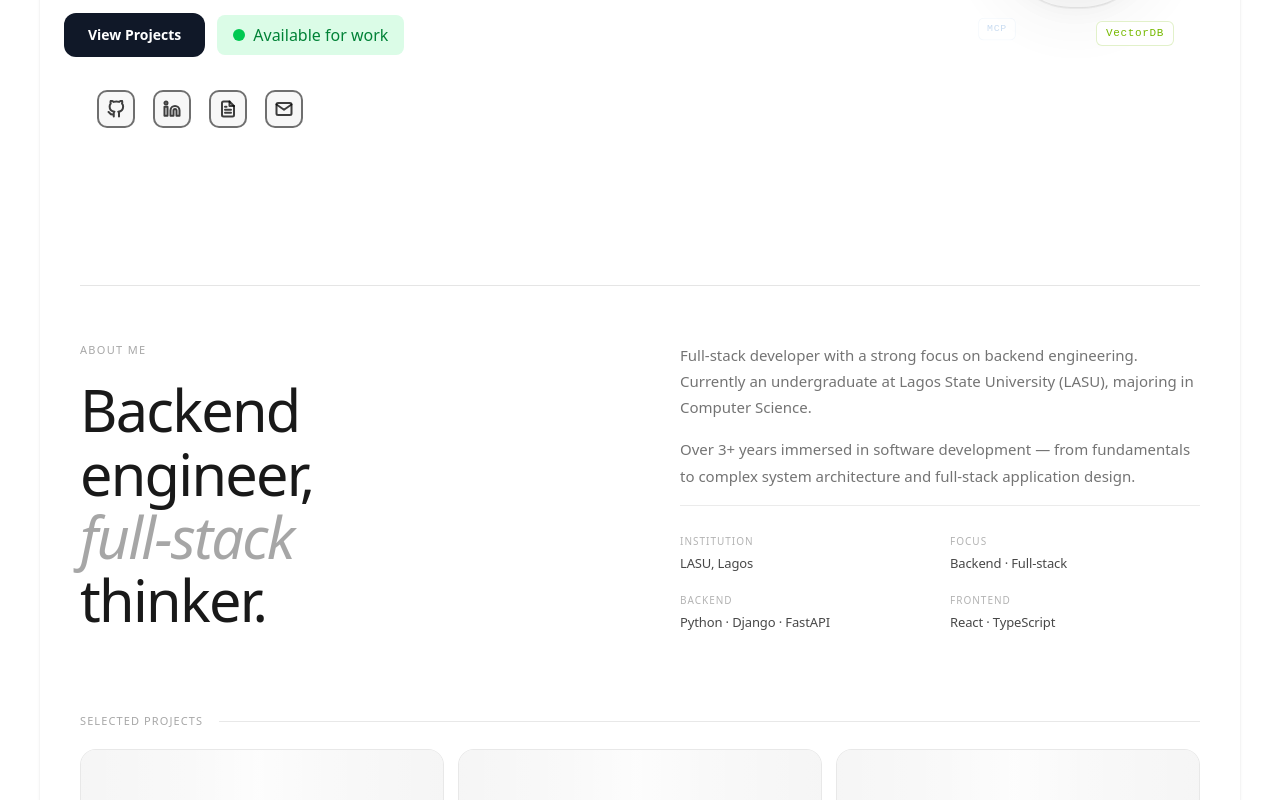
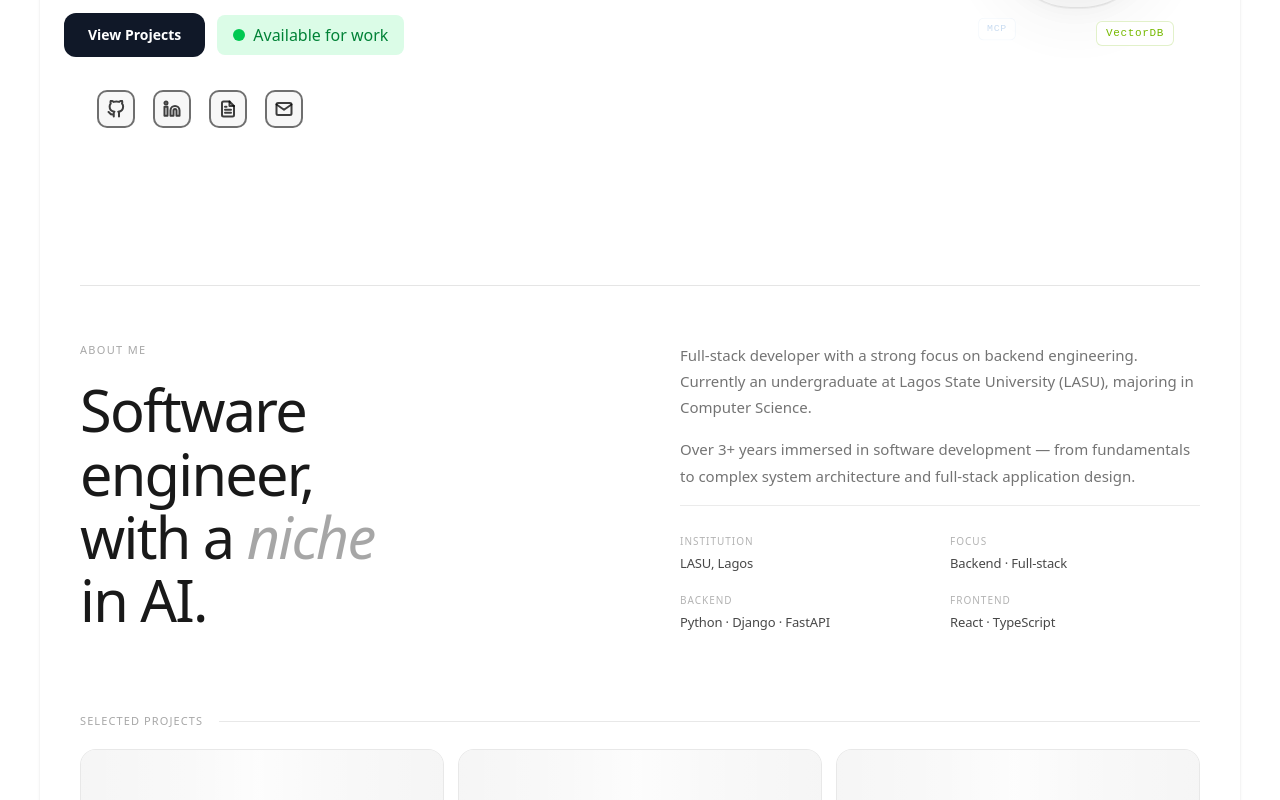
Before and after one commit to Dahmie87/portfolioIn3d, a React (Vite) app: page / in a window 1280 px wide. Shown: the part 472-1272 px from the top of the page. Built offline with nearby package versions, Linux system fonts and the light colour scheme.

Commit message:
chore: add new about  me hero text

```diff
--- a/src/components/concept3.tsx
+++ b/src/components/concept3.tsx
@@ -241,7 +241,7 @@ export default function ConceptC() {
         <div>
           <p className="cc-eyebrow">About me</p>
           <h2 className="cc-heading">
-            Backend<br />engineer,<br /><em>full-stack</em><br />thinker.
+            Software<br />engineer,<br />with a <em>niche</em><br />in AI.
           </h2>
         </div>
         <div>
```
